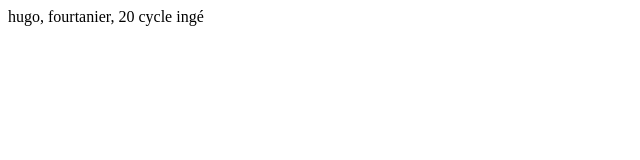
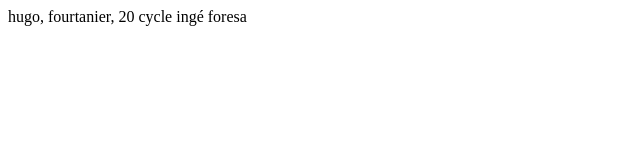
Before and after one commit to Hugortw/hugortw.github.io, a plain HTML site: page Documents/githubPage/index.html in a window 1280 px wide. Shown: the full height of the page, 0-640 px from the left. Drawn offline with Linux system fonts and the light colour scheme.

Commit message:
exploit: experience

```diff
--- a/Documents/githubPage/index.html
+++ b/Documents/githubPage/index.html
@@ -7,5 +7,6 @@
   <body>
     hugo, fourtanier, 20
     cycle ingé
+    foresa
   </body>
 </html>
```
